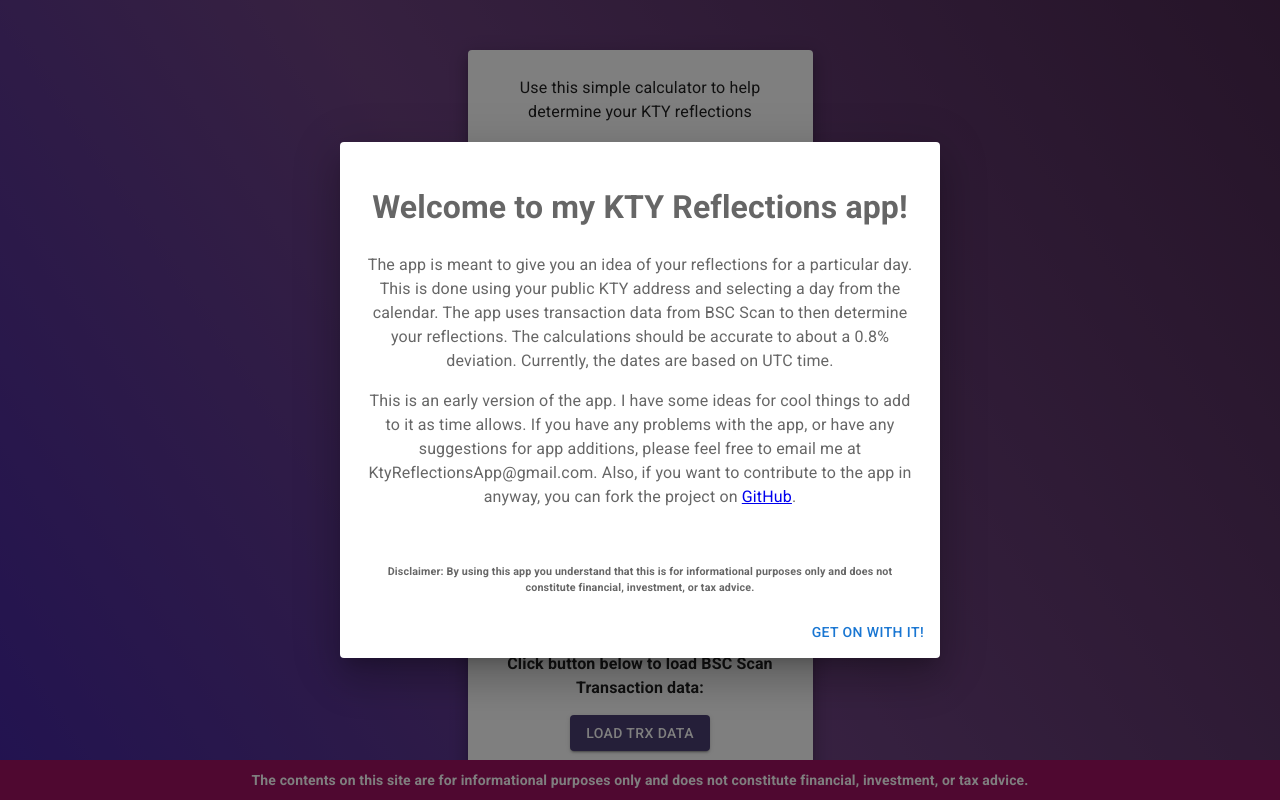
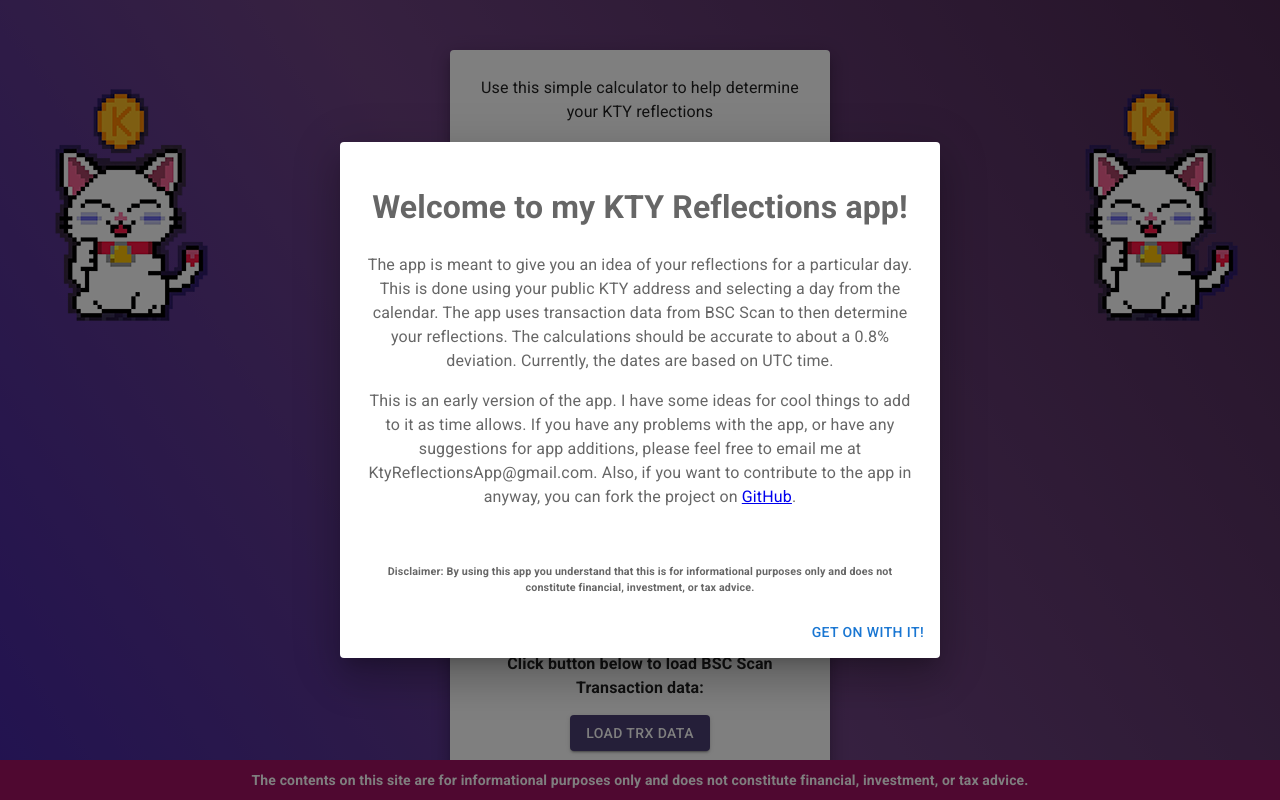
Before and after one commit to ProducePete21/kty_reflections, a React (Create React App) app: page / in a window 1280 px wide. Shown: the top 800 px of the page. Built offline with nearby package versions, Linux system fonts and the light colour scheme.

Commit message:
Fixed mobile width problem

```diff
--- a/src/ReflectionsCalculator.js
+++ b/src/ReflectionsCalculator.js
@@ -42,6 +42,7 @@
 
     useEffect(() => {
         setShowIntroDialog(true);
+        console.log(window.innerWidth)
     }, [])
 
     const loadData = () => {
@@ -134,7 +135,7 @@
     }
 
     const handleButton = () => {
-        if(window.screenX < 400) {
+        if(window.innerWidth < 400) {
             setMaxWidth('285px');
         }
         window.scrollTo({top: 500, behavior: 'smooth'})
@@ -234,7 +235,7 @@
         <div>
             <div>
                 <Grid container spacing={25} justifyContent='center' style={{flexWrap: 'nowrap', paddingTop: '50px'}}>
-                    { maxWidth > 400 ?
+                    { window.innerWidth > 400 ?
                     <Grid item>
                         <img src='kitty-and-coin_modified.png' alt='kittyLogo' />
                     </Grid>
@@ -243,7 +244,7 @@
                     }
                     <Grid item>
                         <Card elevation={10}>
-                        <Grid container spacing={2} direction='column' alignItems='center' raised style={{padding: '16px', minWidth: '250px', maxWidth: (window.screenX < 400 ? '345px' : '645px'), marginLeft: '0px', marginTop: '0px', width: '100%' }}>
+                        <Grid container spacing={2} direction='column' alignItems='center' raised style={{padding: '16px', minWidth: '250px', maxWidth: (window.innerWidth < 400 ? '345px' : '645px'), marginLeft: '0px', marginTop: '0px', width: '100%' }}>
                             <Typography align='center' style={{margin: '10px'}}>Use this simple calculator to help determine your KTY reflections</Typography>
                             <Typography align='center' style={{marginTop: '10px', fontWeight: 'bold'}}>Enter your public KTY Address below:</Typography>
                             <ReflectionsCalcInput name='personalKtyAddress' id='personalKtyAddress' label='KTY address' autoFocus type='text' handleChange={handleChange} />
@@ -289,7 +290,7 @@
                         </Grid>
                         </Card>
                     </Grid>
-                    { maxWidth > 400 ?
+                    { window.innerWidth > 400 ?
                     <Grid item>
                         <img src='kitty-and-coin_modified.png' alt='kittyLogo' />
                     </Grid>
```
